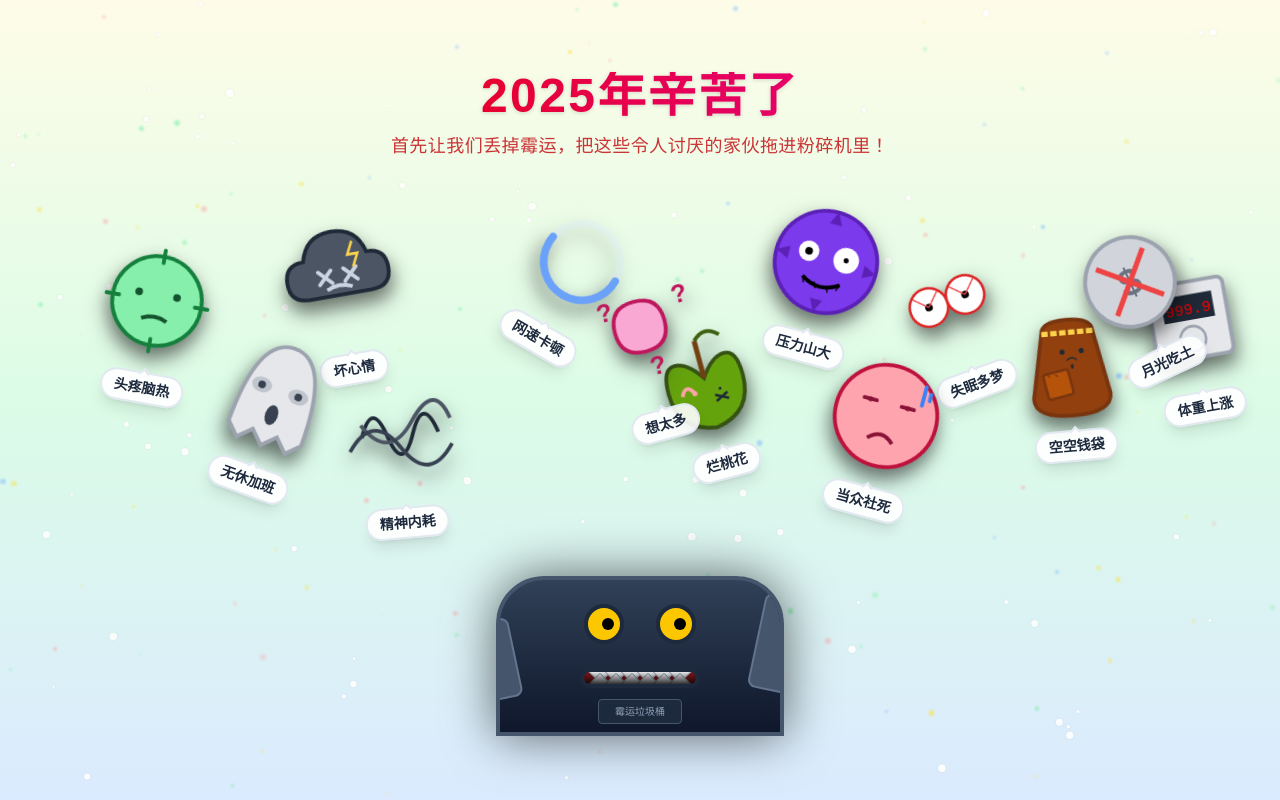
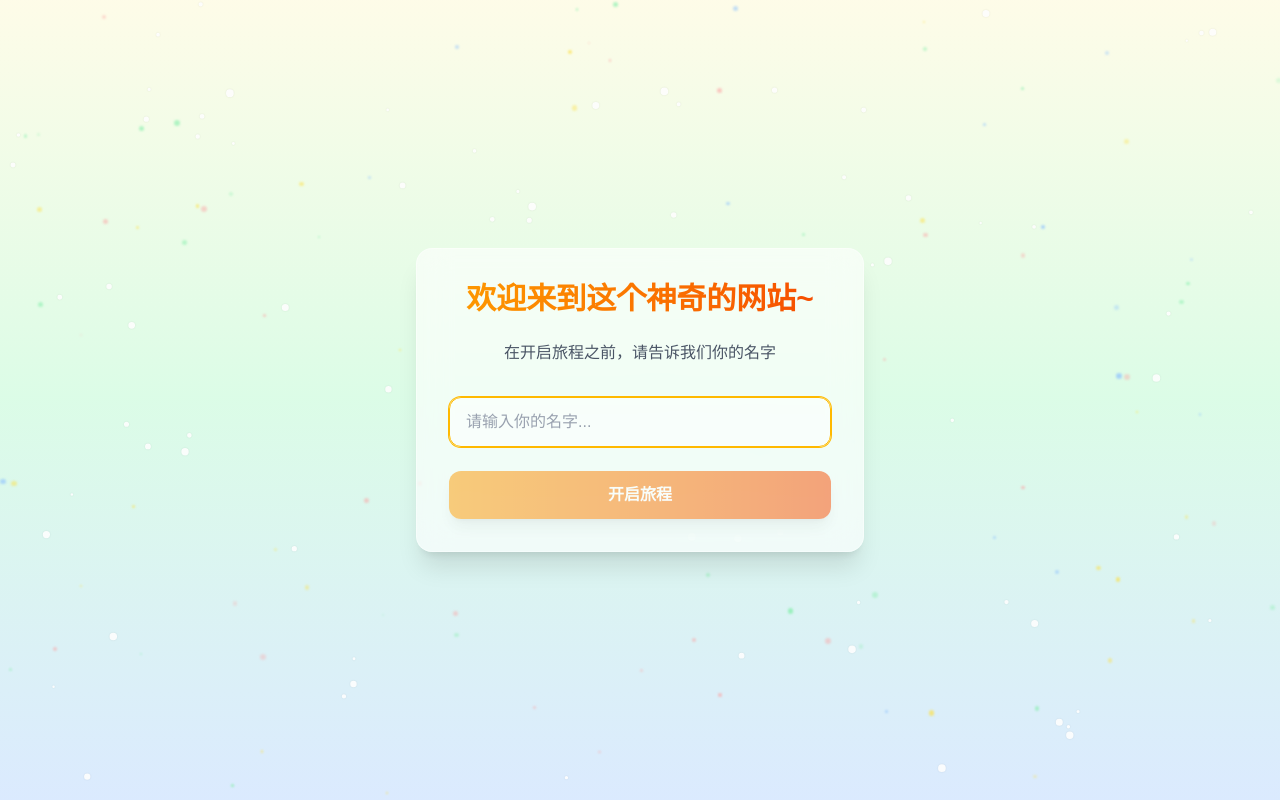
Before and after one commit to FE-Struggler/happy-new-year-2026, a Next.js app: page / in a window 1280 px wide. Built offline with nearby package versions, Linux system fonts and the light colour scheme.

Commit message:
feat: 添加保存许愿功能

```diff
--- /dev/null
+++ b/app/api/wish/route.ts
@@ -0,0 +1,56 @@
+import { createClient } from '@/app/utils/supabase/server'
+import { cookies } from 'next/headers'
+import { NextResponse } from 'next/server'
+
+export async function POST(request: Request) {
+  try {
+    const { name, wish } = await request.json()
+    const cookieStore = await cookies()
+    // @ts-expect-error - cookieStore type mismatch in server.ts but runtime is correct
+    const supabase = createClient(cookieStore)
+
+    const { error } = await supabase.from('wish').insert({ name, wish })
+
+    if (error) {
+      console.error('Supabase error:', error)
+      return NextResponse.json({ error: error.message }, { status: 500 })
+    }
+
+    return NextResponse.json({ success: true })
+  } catch (error) {
+    console.error('Internal server error:', error)
+    return NextResponse.json({ error: 'Internal Server Error' }, { status: 500 })
+  }
+}
+
+export async function GET(request: Request) {
+  try {
+    const { searchParams } = new URL(request.url)
+    const name = searchParams.get('name')
+
+    if (!name) {
+      return NextResponse.json({ error: 'Name parameter is required' }, { status: 400 })
+    }
+
+    const cookieStore = await cookies()
+    // @ts-expect-error - cookieStore type mismatch in server.ts but runtime is correct
+    const supabase = createClient(cookieStore)
+
+    const { data, error } = await supabase
+      .from('wish')
+      .select('wish')
+      .eq('name', name)
+
+    if (error) {
+      console.error('Supabase error:', error)
+      return NextResponse.json({ error: error.message }, { status: 500 })
+    }
+
+    const wishes = data.map((item: { wish: string }) => item.wish)
+
+    return NextResponse.json({ wishes })
+  } catch (error) {
+    console.error('Internal server error:', error)
+    return NextResponse.json({ error: 'Internal Server Error' }, { status: 500 })
+  }
+}
--- /dev/null
+++ b/app/components/Login.tsx
@@ -0,0 +1,55 @@
+'use client'
+
+import { useState } from 'react'
+import { useStore } from '../store/useStore'
+import { motion } from 'framer-motion'
+
+export default function Login() {
+  const [name, setName] = useState('')
+  const setUserName = useStore((state) => state.setUserName)
+
+  const handleSubmit = (e: React.FormEvent) => {
+    e.preventDefault()
+    if (name.trim()) {
+      setUserName(name.trim())
+    }
+  }
+
+  return (
+    <div className="flex flex-col items-center justify-center min-h-screen text-slate-800 p-4 relative z-10">
+      <motion.div
+        initial={{ opacity: 0, y: 20 }}
+        animate={{ opacity: 1, y: 0 }}
+        className="max-w-md w-full bg-white/60 backdrop-blur-lg p-8 rounded-2xl shadow-xl border border-white/40"
+      >
+        <h1 className="text-3xl font-bold mb-6 text-center bg-gradient-to-r from-amber-500 to-orange-600 bg-clip-text text-transparent">
+          欢迎来到这个神奇的网站~
+        </h1>
+        <p className="text-gray-600 text-center mb-8">
+          在开启旅程之前，请告诉我们你的名字
+        </p>
+
+        <form onSubmit={handleSubmit} className="space-y-6">
+          <div>
+            <input
+              type="text"
+              value={name}
+              onChange={(e) => setName(e.target.value)}
+              placeholder="请输入你的名字..."
+              className="w-full px-4 py-3 rounded-xl bg-white/50 border border-white/20 focus:border-amber-400 focus:ring-1 focus:ring-amber-400 outline-none transition-all placeholder:text-gray-400 text-slate-800"
+              autoFocus
+            />
+          </div>
+
+          <button
+            type="submit"
+            disabled={!name.trim()}
+            className="w-full py-3 px-4 bg-gradient-to-r from-amber-500 to-orange-600 hover:from-amber-600 hover:to-orange-700 disabled:opacity-50 disabled:cursor-not-allowed rounded-xl font-semibold text-white shadow-lg transition-all transform hover:scale-[1.02] active:scale-[0.98]"
+          >
+            开启旅程
+          </button>
+        </form>
+      </motion.div>
+    </div>
+  )
+}
--- a/app/components/Step3WishList.tsx
+++ b/app/components/Step3WishList.tsx
@@ -1,6 +1,6 @@
 'use client'
 
-import React, { useState } from 'react'
+import React, { useState, useEffect } from 'react'
 import { motion, AnimatePresence } from 'framer-motion'
 import { useStore } from '../store/useStore'
 import { Plus, Check, Sparkles } from 'lucide-react'
@@ -14,15 +14,55 @@ const COLORS = [
 ]
 
 export const Step3WishList = () => {
-  const { wishes, addWish, setStep, unlockStep } = useStore()
+  const { wishes, addWish, setStep, unlockStep, userName, setWishes } = useStore()
   const [isInputVisible, setIsInputVisible] = useState(false)
   const [currentWish, setCurrentWish] = useState('')
 
-  const handleAddWish = () => {
+  useEffect(() => {
+    const fetchWishes = async () => {
+      if (!userName) return
+
+      try {
+        const response = await fetch(`/api/wish?name=${encodeURIComponent(userName)}`)
+        if (response.ok) {
+          const data = await response.json()
+          if (data.wishes && Array.isArray(data.wishes)) {
+            const currentWishes = useStore.getState().wishes
+            const mergedWishes = Array.from(new Set([...currentWishes, ...data.wishes]))
+            setWishes(mergedWishes)
+          }
+        }
+      } catch (error) {
+        console.error('Failed to fetch wishes:', error)
+      }
+    }
+
+    fetchWishes()
+  }, [userName, setWishes])
+
+  const handleAddWish = async () => {
     if (!currentWish.trim()) return
-    addWish(currentWish)
+    const wishToSave = currentWish.trim()
+
+    // Optimistic UI update
+    addWish(wishToSave)
     setCurrentWish('')
     setIsInputVisible(false)
+
+    // Save to Supabase via API
+    try {
+      if (userName) {
+        await fetch('/api/wish', {
+          method: 'POST',
+          headers: {
+            'Content-Type': 'application/json',
+          },
+          body: JSON.stringify({ name: userName, wish: wishToSave }),
+        })
+      }
+    } catch (error) {
+      console.error('Error saving wish to Supabase:', error)
+    }
 
     // Check if enough wishes to proceed (e.g., 3)
     if (wishes.length + 1 >= 3) {
@@ -52,7 +92,7 @@ export const Step3WishList = () => {
         <div className="flex flex-wrap gap-6 justify-center content-start min-h-full">
             <AnimatePresence>
             {wishes.map((wish, index) => {
-                const rotation = Math.random() * 10 - 5 // Random rotation between -5 and 5
+                const rotation = (index * 7) % 10 - 5 // Deterministic rotation
                 const colorClass = COLORS[index % COLORS.length]
 
                 return (
--- a/app/page.tsx
+++ b/app/page.tsx
@@ -7,11 +7,12 @@ import { Step2InjectGoodLuck } from './components/Step2InjectGoodLuck'
 import { Step3WishList } from './components/Step3WishList'
 import { Step4LuckyWheel } from './components/Step4LuckyWheel'
 import { Step5ChristmasTree } from './components/Step5ChristmasTree'
+import Login from './components/Login'
 import { useStore } from './store/useStore'
 import { DebugPanel } from './components/DebugPanel'
 
 export default function Home() {
-  const { currentStep, unlockedSteps, setStep } = useStore()
+  const { currentStep, unlockedSteps, setStep, userName } = useStore()
 
   const steps = [
     { id: 1, component: Step1RemoveBadLuck, title: '抽走霉运' },
@@ -26,6 +27,9 @@ export default function Home() {
       <ImmersiveBackground />
 
       <AnimatePresence mode="wait">
+        {!userName ? (
+          <Login key="login" />
+        ) : (
           <motion.div
             key={currentStep}
             initial={{ opacity: 0, y: 50, scale: 0.95 }}
@@ -42,6 +46,7 @@ export default function Home() {
               return null
             })}
           </motion.div>
+        )}
       </AnimatePresence>
 
       {/* Navigation Indicator - Removed as requested */}
--- a/app/store/useStore.ts
+++ b/app/store/useStore.ts
@@ -6,18 +6,24 @@ interface AppState {
   currentStep: Step
   unlockedSteps: Step[]
   wishes: string[]
+  userName: string | null
   setStep: (step: Step) => void
   unlockStep: (step: Step) => void
   addWish: (wish: string) => void
+  setWishes: (wishes: string[]) => void
+  setUserName: (name: string) => void
 }
 
 export const useStore = create<AppState>((set) => ({
   currentStep: 1,
   unlockedSteps: [1],
   wishes: [],
+  userName: null,
   setStep: (step) => set({ currentStep: step }),
   unlockStep: (step) => set((state) => ({
     unlockedSteps: state.unlockedSteps.includes(step) ? state.unlockedSteps : [...state.unlockedSteps, step]
   })),
-  addWish: (wish) => set((state) => ({ wishes: [...state.wishes, wish] }))
+  addWish: (wish) => set((state) => ({ wishes: [...state.wishes, wish] })),
+  setWishes: (wishes) => set({ wishes }),
+  setUserName: (name) => set({ userName: name }),
 }))
--- /dev/null
+++ b/app/utils/supabase/server.ts
@@ -0,0 +1,29 @@
+
+import { createServerClient, type CookieOptions } from "@supabase/ssr";
+import { cookies } from "next/headers";
+
+const supabaseUrl = process.env.NEXT_PUBLIC_SUPABASE_URL;
+const supabaseSecretKey = process.env.SUPABASE_SECRET_KEY;
+
+export const createClient = (cookieStore: ReturnType<typeof cookies>) => {
+  return createServerClient(
+    supabaseUrl!,
+    supabaseSecretKey!,
+    {
+      cookies: {
+        getAll() {
+          return cookieStore.getAll()
+        },
+        setAll(cookiesToSet) {
+          try {
+            cookiesToSet.forEach(({ name, value, options }) => cookieStore.set(name, value, options))
+          } catch {
+            // The `setAll` method was called from a Server Component.
+            // This can be ignored if you have middleware refreshing
+            // user sessions.
+          }
+        },
+      },
+    },
+  );
+};
--- a/package.json
+++ b/package.json
@@ -11,6 +11,8 @@
   "dependencies": {
     "@react-three/drei": "^10.7.7",
     "@react-three/fiber": "^9.4.2",
+    "@supabase/ssr": "^0.8.0",
+    "@supabase/supabase-js": "^2.86.2",
     "@types/canvas-confetti": "^1.9.0",
     "@types/three": "^0.181.0",
     "canvas-confetti": "^1.9.4",
```
Also changed, not shown: 1 other file (tests, documents, lock files or other folders). Lines whose indentation alone changed are shown as unchanged.
